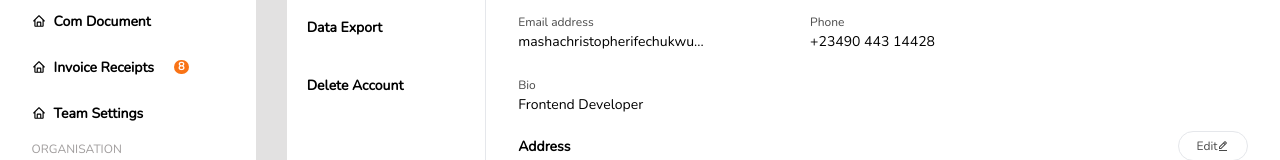
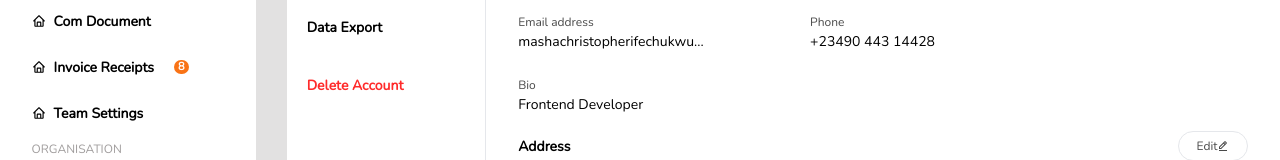
Before and after one commit to Masha-bit/AuthenticationUI, a Next.js app: page /UserProfile in a window 1280 px wide. Shown: the part 346-506 px from the top of the page. Built offline with nearby package versions, Linux system fonts and the light colour scheme.

Commit message:
fixing delete function

```diff
--- a/src/app/UserProfile/component/NavList.jsx
+++ b/src/app/UserProfile/component/NavList.jsx
@@ -12,7 +12,7 @@ export default function NavList(props) {
         <div className='flex flex-col justify-around items-center w-[100%]'>
         {
           props.item.map((item) => (
-            <div  className={ !item.important? item.active? `bg-[#6793da89] text-[#4086ee] font-semibold h-[30px] w-[100%] flex  text-[14px] font-nunito text-left rounded-full `:`h-[30px] w-[100%] text-${item.important ? `[#ff2b2b]`:`[#5f5d5db6]` } flex items-center  text-[14px] font-nunito text-left rounded-lg hover:bg-[#a5c5f84a] hover:text-[#4086ee] font-semibold hover:transition-all transition-all mt-[1rem]`: `h-[30px] w-[100%] text-${item.important ? `[#ff2b2b]`:`[#5f5d5db6]` } flex items-center  text-[14px] font-nunito text-left mt-[1rem] hover:cursor-pointer font-semibold` }>
+            <div  className={ !item.important ? item.active? `bg-[#6793da89] text-[#4086ee] font-semibold h-[30px] w-[100%] flex  text-[14px] font-nunito text-left rounded-full `:`h-[30px] w-[100%] text-${item.important ? `[#ff2b2b]`:`[#5f5d5db6]` } flex items-center  text-[14px] font-nunito text-left rounded-lg hover:bg-[#a5c5f84a] hover:text-[#4086ee] font-semibold hover:transition-all transition-all mt-[1rem]`: `h-[30px] w-[100%] text-[#ff2b2b] flex items-center  text-[14px] font-nunito text-left mt-[1rem] hover:cursor-pointer font-semibold` } onClick={item.onClick}>
               <span className='mx-2 h-[100%] flex items-center'>{item.icon}</span>
               <p className='h-[100%] flex items-center'>{item.name}</p>
               {item.special? (
--- a/src/app/UserProfile/page.jsx
+++ b/src/app/UserProfile/page.jsx
@@ -58,6 +58,18 @@ export default function page() {
   const handleBio = (e) => {
     e = e.charAt(0).toUpperCase() + e.slice(1).trim()
     setBio(e)
+  }
+  const handleDelete = ()=>{
+    setBio('')
+    setCity('')
+    setCountry("")
+    setEmail('')
+    setFirstName('')
+    setLastName('')
+    setPhone('')
+    setPost('')
+    setTaxId('')
+
   }
 
   return (
@@ -170,7 +182,8 @@ export default function page() {
             {
               name: 'Delete Account',
               icon: '',
-              important: true,
+              important: '[#ff2b2b]',
+              onClick: (handleDelete)
             }
           ]
         }/>
```
